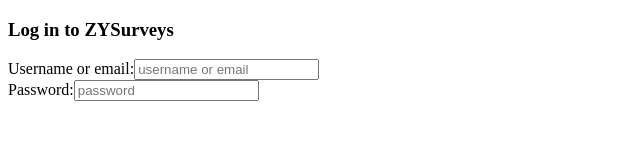
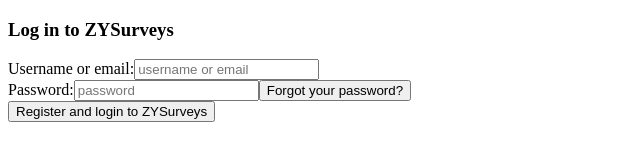
Before and after one commit to zysurveys/zysurveys.github.io, a plain HTML site: page login/logintype=ZYSurveys/login.html in a window 1280 px wide. Shown: the whole page, without its empty margins (0-640 px from the left). Drawn offline with Linux system fonts and the light colour scheme.

Commit message:
Update login.html

```diff
--- a/login/logintype=ZYSurveys/login.html
+++ b/login/logintype=ZYSurveys/login.html
@@ -7,7 +7,7 @@
 <body>
     <h3>Log in to ZYSurveys</h3>
     Username or email:<input type="text" placeholder="username or email"></br>
-    Password:<input type="text" placeholder="password"></br>
-
+    Password:<input type="text" placeholder="password"><button onclick="location.href='  '">Forgot your password?</button></br>
+    <button onclick="location.href='  '">Register and login to ZYSurveys</button></br>
 </body>
 </html>
```
